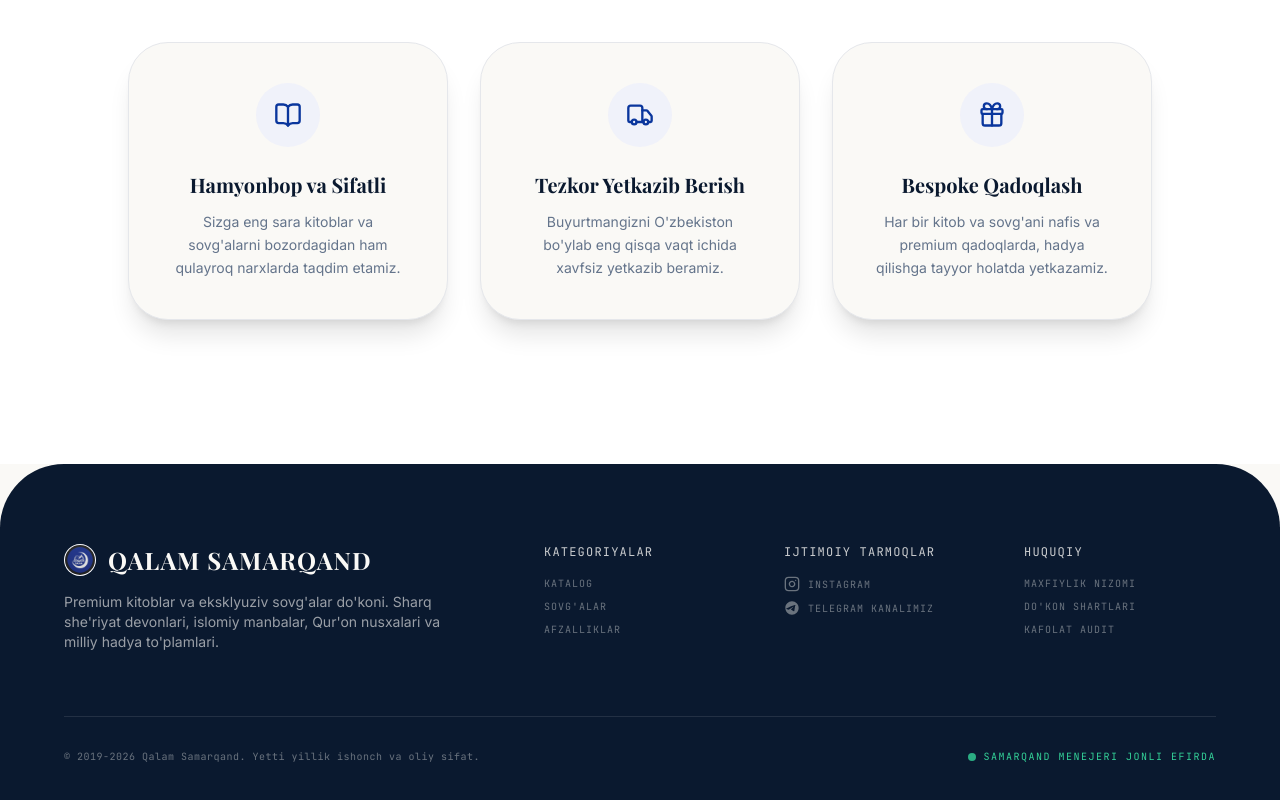
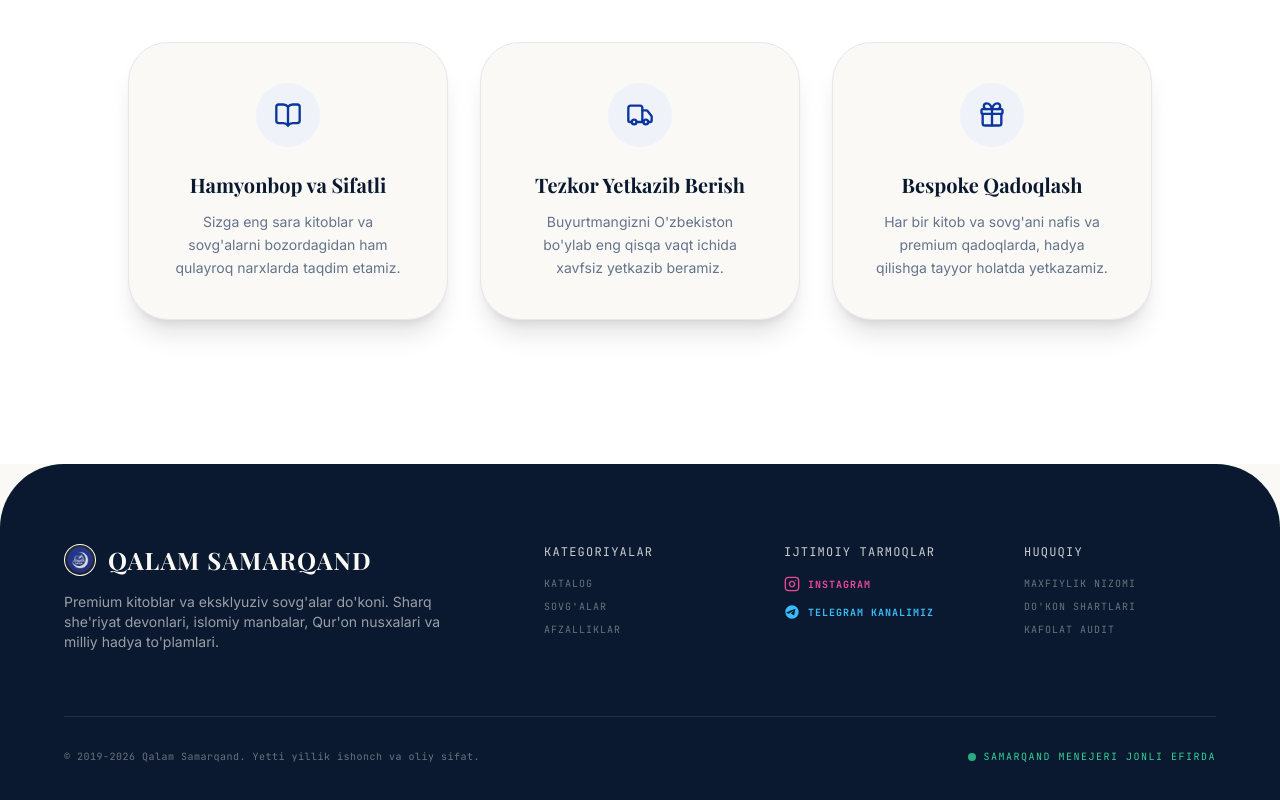
Before and after one commit to abdullohabdulloh1001-arch/ottoman_abdulloh, a React (Vite) app: page / in a window 1280 px wide. Shown: the part 3792-4592 px from the top of the page. Built offline with nearby package versions, Linux system fonts and the light colour scheme; a web font is replaced by a local one.

Commit message:
style: enhance brand coloring and hover animations of footer social links

```diff
--- a/src/App.jsx
+++ b/src/App.jsx
@@ -952,7 +952,7 @@ export default function App() {
                   href="https://www.instagram.com/qalamsamarqand?igsh=ZmZvZzdmOWRqc2V3"
                   target="_blank"
                   rel="noopener noreferrer"
-                  className="hover:text-royalBlueLight transition-colors flex items-center gap-2"
+                  className="transition-all duration-300 hover:scale-105 flex items-center gap-2 text-pink-500 hover:text-pink-400 font-semibold origin-left inline-flex"
                 >
                   <InstagramIcon className="w-4 h-4" />
                   <span>Instagram</span>
@@ -963,7 +963,7 @@ export default function App() {
                   href="https://t.me/QalamSamarqand"
                   target="_blank"
                   rel="noopener noreferrer"
-                  className="hover:text-royalBlueLight transition-colors flex items-center gap-2"
+                  className="transition-all duration-300 hover:scale-105 flex items-center gap-2 text-sky-400 hover:text-sky-300 font-semibold origin-left inline-flex"
                 >
                   <TelegramIcon className="w-4 h-4" />
                   <span>Telegram Kanalimiz</span>
```
